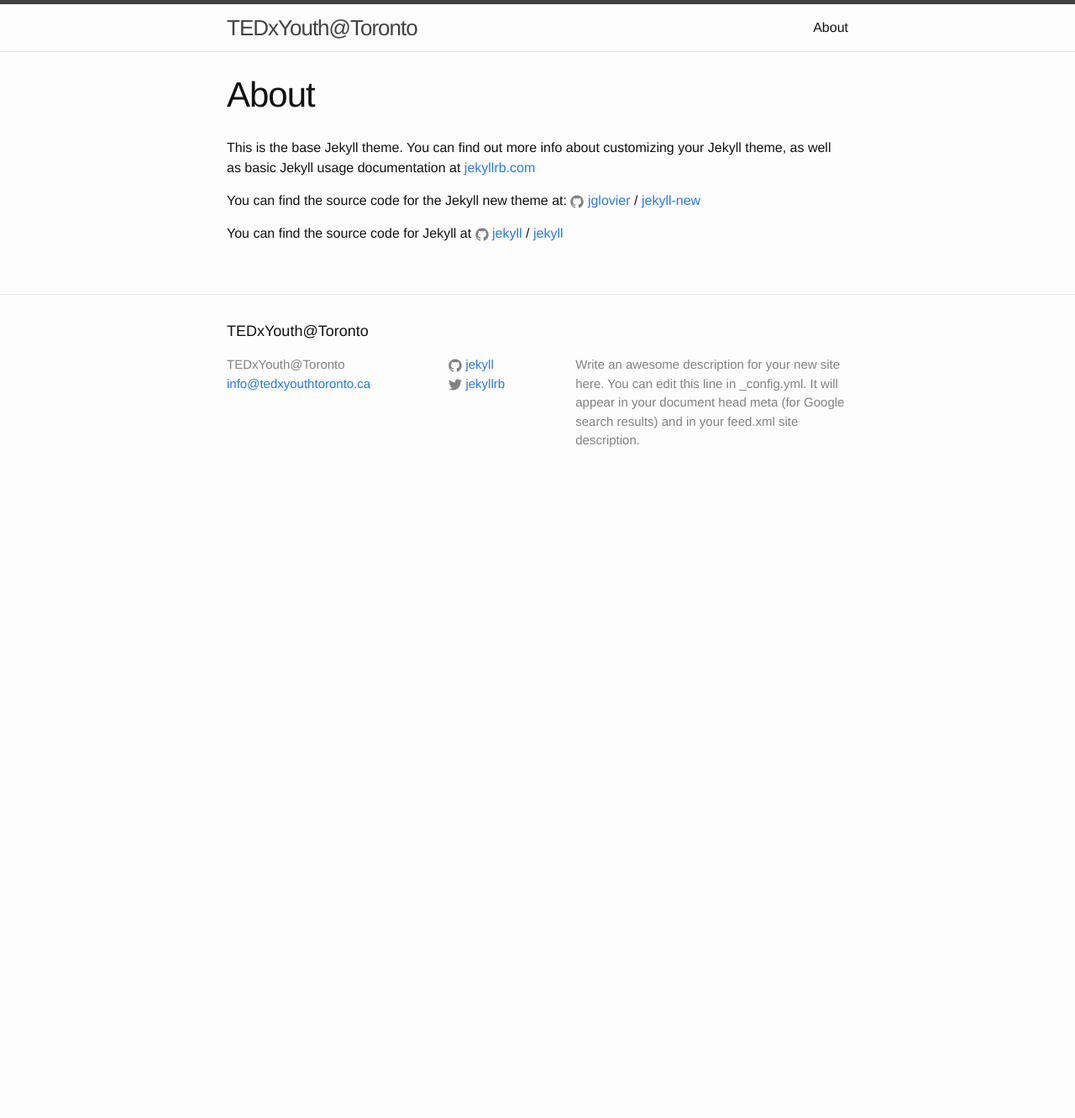
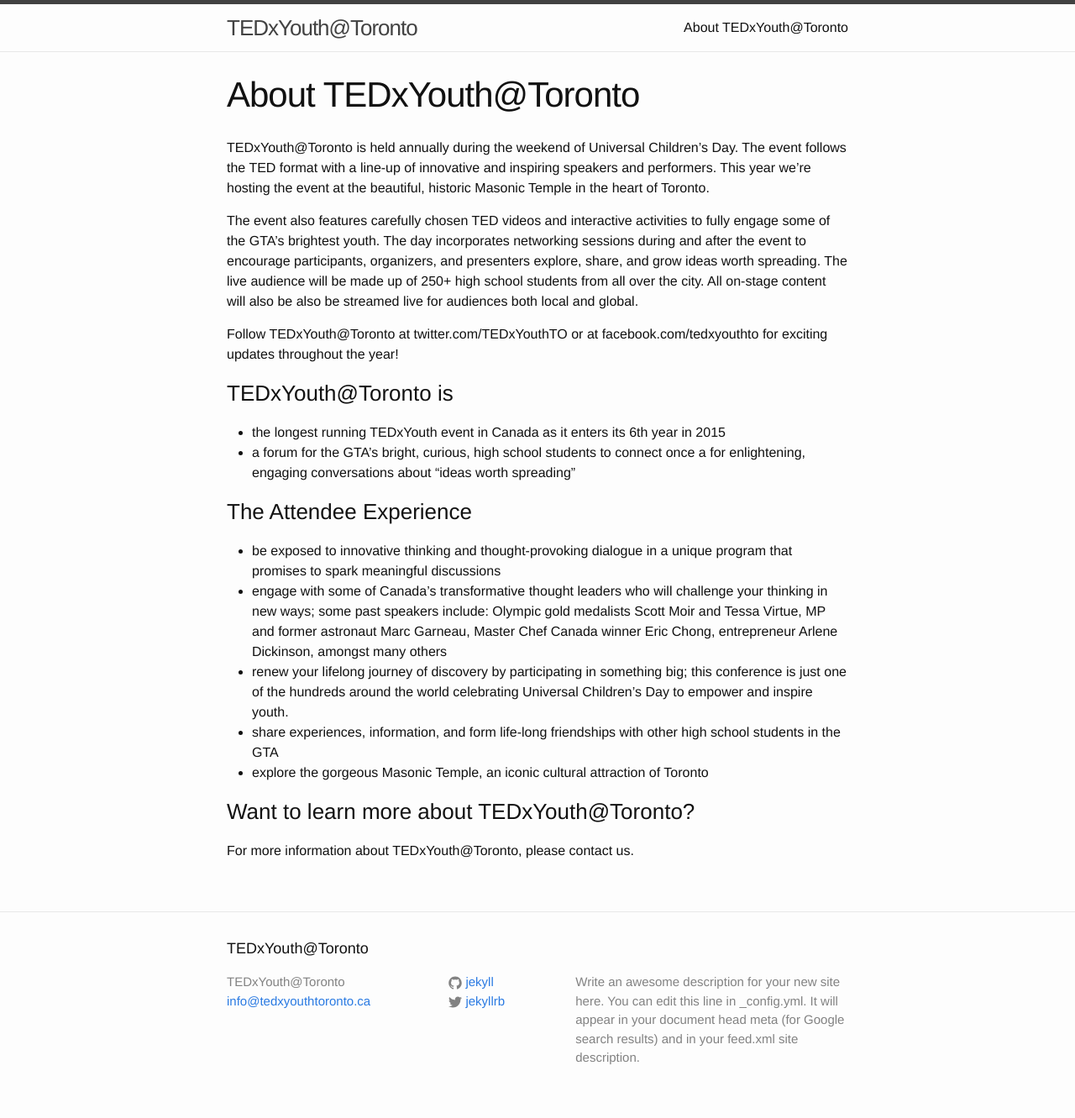
Before and after one commit to migueog/TedXYouth, a Jekyll site: the page built from about.md, in a window 1280 px wide. Shown: the whole page at 84% size. Built offline with Jekyll 4.4.1, drawn with Linux system fonts in a browser that asks for light colours; before the commit the page ends 900 px from its top, so only the background shows below that.

Commit message:
Add TEDx info in about.md

```diff
--- a/about.md
+++ b/about.md
@@ -1,15 +1,28 @@
 ---
 layout: page
-title: About
+title: About TEDxYouth@Toronto
 permalink: /about/
 ---
 
-This is the base Jekyll theme. You can find out more info about customizing your Jekyll theme, as well as basic Jekyll usage documentation at [jekyllrb.com](http://jekyllrb.com/)
+TEDxYouth@Toronto is held annually during the weekend of Universal Children’s Day. The event follows the TED format with a line-up of innovative and inspiring speakers and performers. This year we’re hosting the event at the beautiful, historic Masonic Temple in the heart of Toronto.
 
-You can find the source code for the Jekyll new theme at:
-{% include icon-github.html username="jglovier" %} /
-[jekyll-new](https://github.com/jglovier/jekyll-new)
+The event also features carefully chosen TED videos and interactive activities to fully engage some of the GTA’s brightest youth. The day incorporates networking sessions during and after the event to encourage participants, organizers, and presenters explore, share, and grow ideas worth spreading. The live audience will be made up of 250+ high school students from all over the city. All on-stage content will also be also be streamed live for audiences both local and global.
 
-You can find the source code for Jekyll at
-{% include icon-github.html username="jekyll" %} /
-[jekyll](https://github.com/jekyll/jekyll)
+Follow TEDxYouth@Toronto at twitter.com/TEDxYouthTO or at facebook.com/tedxyouthto for exciting updates throughout the year!
+
+### TEDxYouth@Toronto is
+
+* the longest running TEDxYouth event in Canada as it enters its 6th year in 2015
+* a forum for the GTA’s bright, curious, high school students to connect once a for enlightening, engaging conversations about “ideas worth spreading”
+
+### The Attendee Experience
+
+* be exposed to innovative thinking and thought-provoking dialogue in a unique program that promises to spark meaningful discussions
+* engage with some of Canada’s transformative thought leaders who will challenge your thinking in new ways; some past speakers include: Olympic gold medalists Scott Moir and Tessa Virtue, MP and former astronaut Marc Garneau, Master Chef Canada winner Eric Chong, entrepreneur Arlene Dickinson, amongst many others
+* renew your lifelong journey of discovery by participating in something big; this conference is just one of the hundreds around the world celebrating Universal Children’s Day to empower and inspire youth.
+* share experiences, information, and form life-long friendships with other high school students in the GTA
+* explore the gorgeous Masonic Temple, an iconic cultural attraction of Toronto
+
+### Want to learn more about TEDxYouth@Toronto?
+
+For more information about TEDxYouth@Toronto, please contact us.
```
